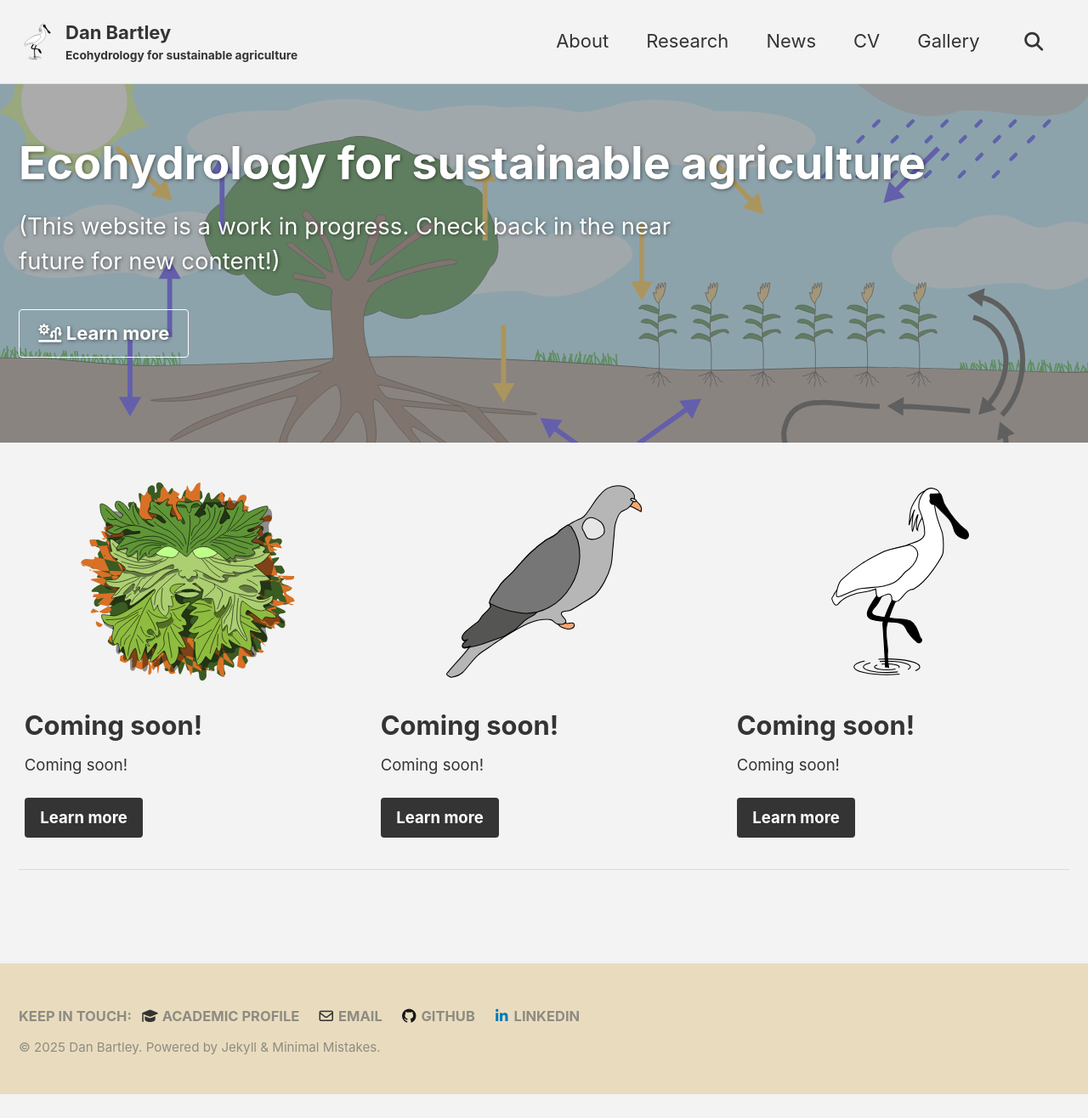
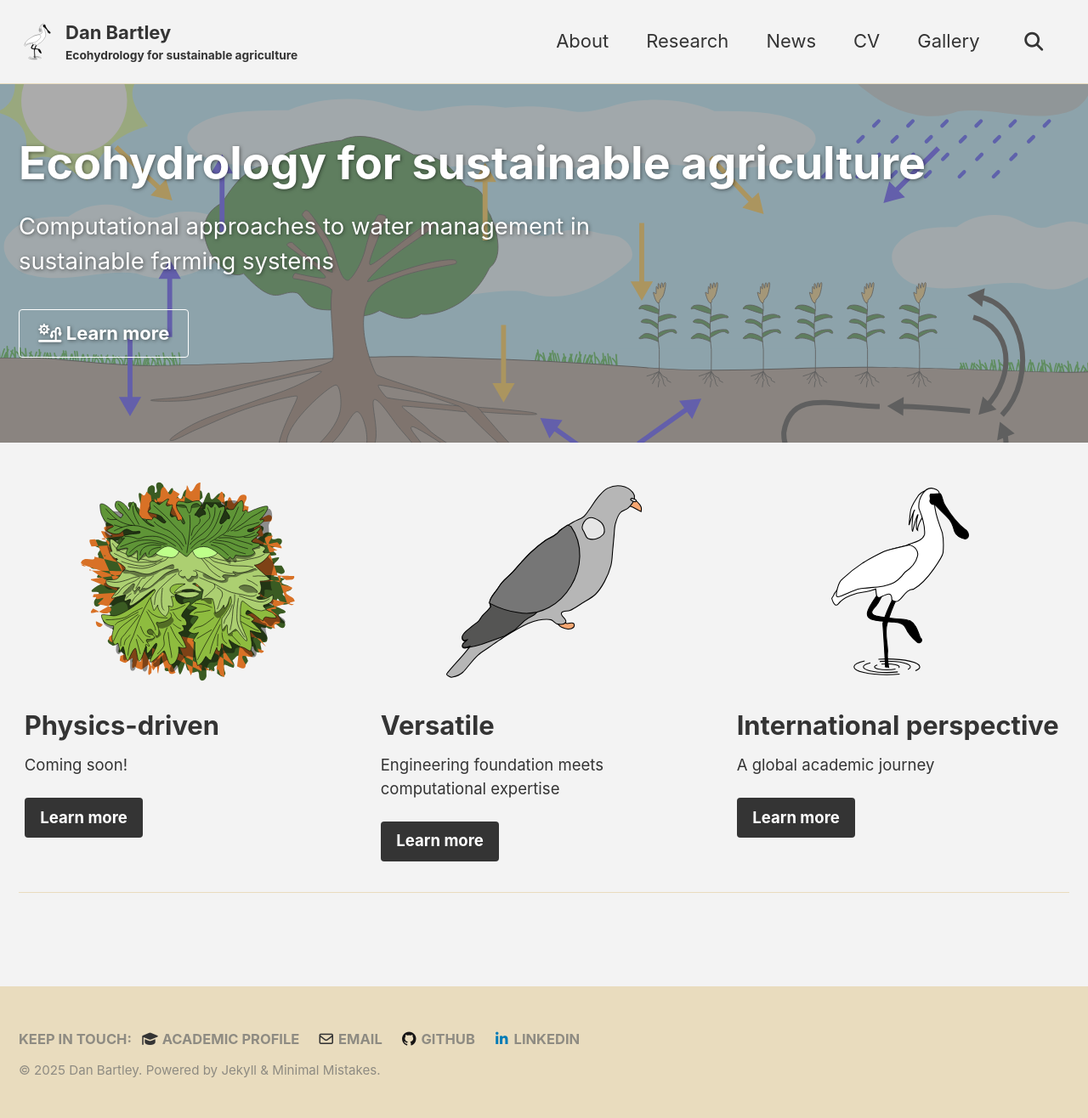
Before and after one commit to dpb-hydro/dpb-hydro.github.io, a Jekyll site: the page built from index.md, in a window 1280 px wide. Shown: the whole page at 85% size. Built offline with Jekyll 4.4.1, drawn with Linux system fonts in a browser that asks for light colours; cached includes are drawn as plain includes; before the commit the page ends 1288 px from its top, so only the background shows below that.

Commit message:
Updated homepage

```diff
--- a/index.md
+++ b/index.md
@@ -7,26 +7,26 @@ header:
     - label: "<i class='fa-solid fa-sun-plant-wilt'></i> Learn more"
       url: "/about/"
 title: Ecohydrology for sustainable agriculture
-excerpt: (This website is a work in progress. Check back in the near future for new content!)
+excerpt: Computational approaches to water management in sustainable farming systems
 feature_row:
   - image_path: /assets/images/green-man-feature.svg
     alt: "physics-driven"
-    title: "Coming soon!"
+    title: "Physics-driven"
     excerpt: "Coming soon!"
     url: "/research/"
     btn_class: "btn--primary"
     btn_label: "Learn more"
   - image_path: /assets/images/woodpigeon-feature.svg
     alt: "convenient"
-    title: "Coming soon!"
-    excerpt: "Coming soon!"
+    title: "Versatile"
+    excerpt: "Engineering foundation meets computational expertise"
     url: "/news/"
     btn_class: "btn--primary"
     btn_label: "Learn more"
   - image_path: /assets/images/spoonbill-feature.svg
     alt: "international-experience"
-    title: "Coming soon!"
-    excerpt: "Coming soon!"
+    title: "International perspective"
+    excerpt: "A global academic journey"
     url: "/cv/"
     btn_class: "btn--primary"
     btn_label: "Learn more"
```
